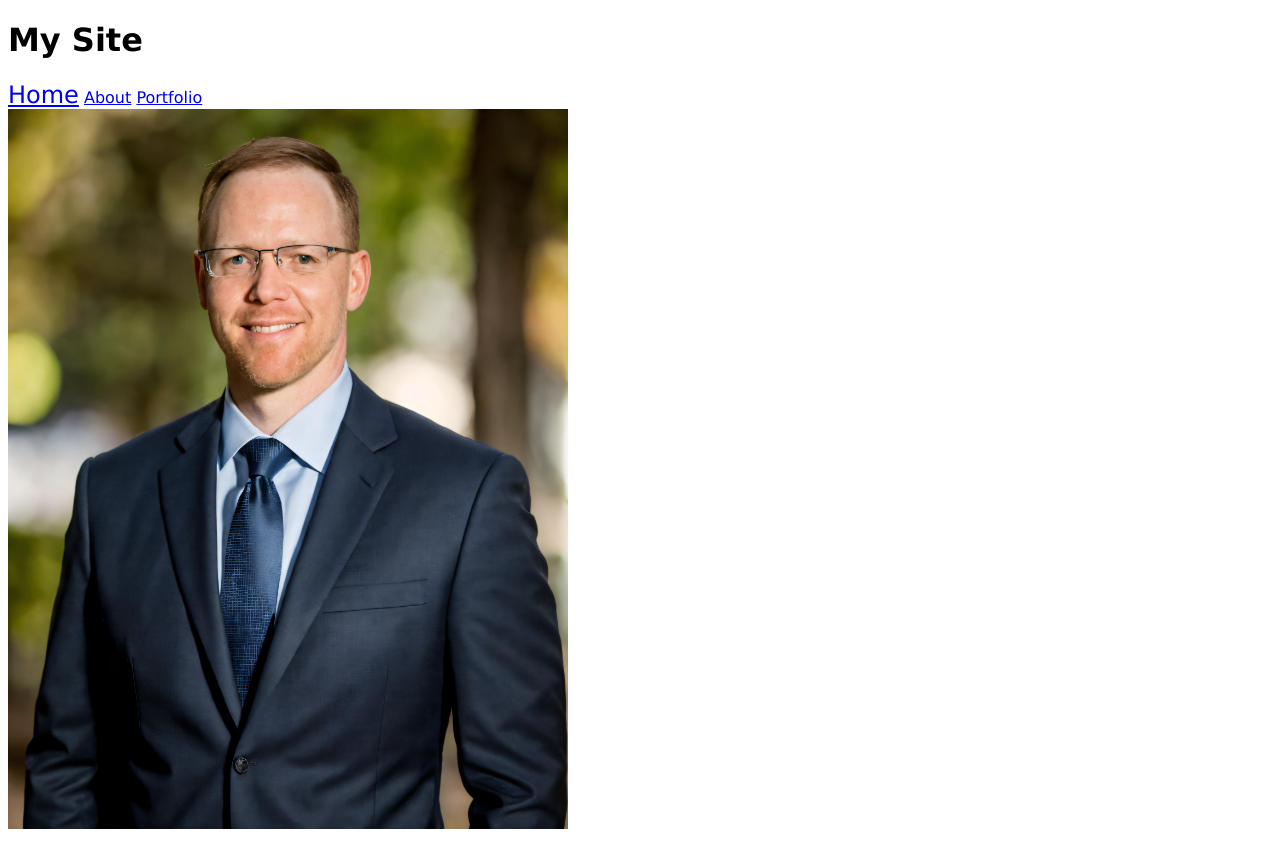
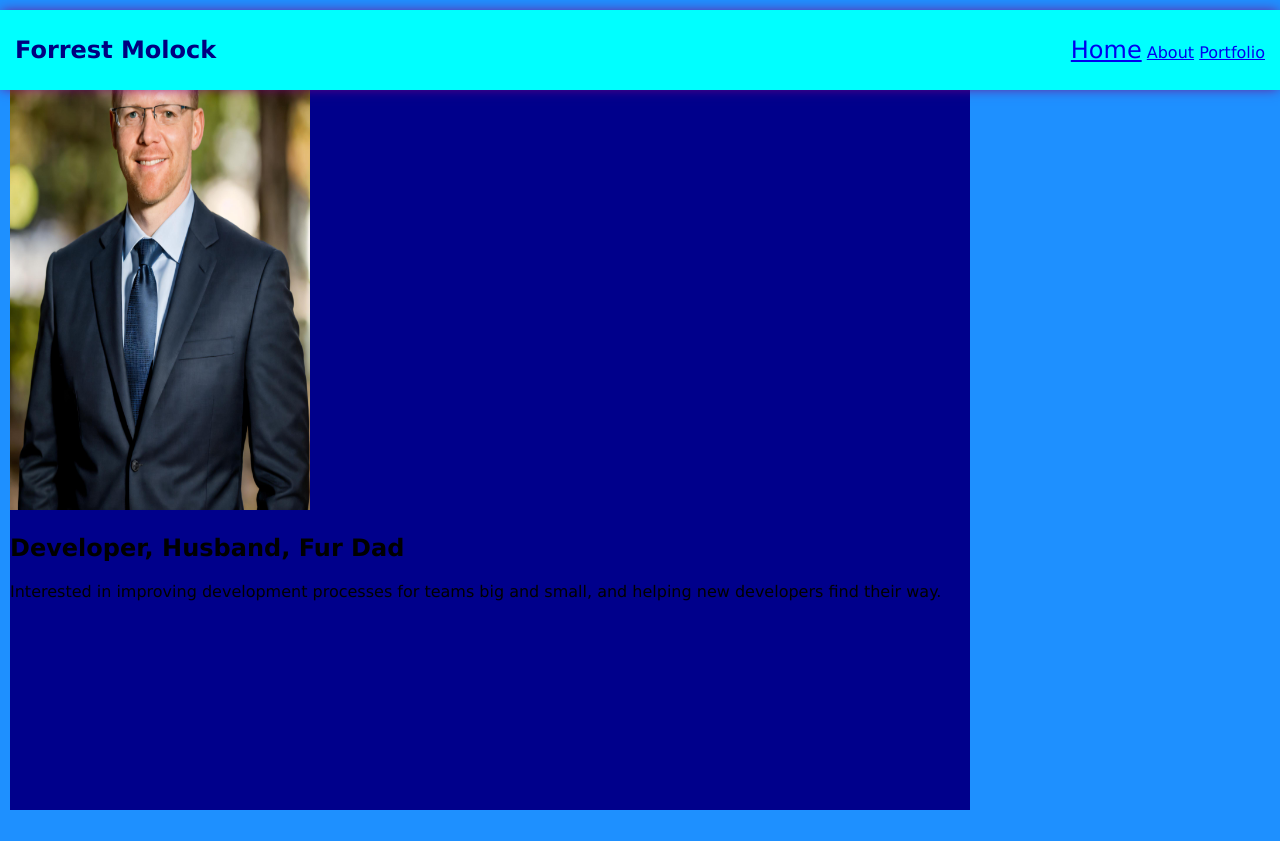
Before and after one commit to Fmolock/my_site2, a plain HTML site: page index.html in a window 1280 px wide. After the commit the page ends 820 px from the top, so only its background shows below. Drawn offline with Linux system fonts and the light colour scheme.

Commit message:
added styling on home

```diff
--- a/index.html
+++ b/index.html
@@ -8,12 +8,20 @@
     <script src="javascript.js"></script>
 </head>
 <body>
-    <h1>My Site</h1>
     <nav>
-        <a href="index.html" class = 'selected'>Home</a>
-        <a href="about.html">About</a>
-        <a href="potfolio.html">Portfolio</a>
+        <div>
+            <h1>Forrest Molock</h1>
+        </div>
+        <div>
+            <a href="index.html" class = 'selected'>Home</a>
+            <a href="about.html">About</a>
+            <a href="potfolio.html">Portfolio</a>
+        </div>
     </nav>
-    <img src="me-in-a-suit.jpeg" alt="me" class = suit>
+    <main>
+        <img src="me-in-a-suit.jpeg" alt="me" class = suit>
+        <h2>Developer, Husband, Fur Dad</h2>
+        <p>Interested in improving development processes for teams big and small, and helping new developers find their way.</p>
+    </main>
 </body>
 </html>
--- a/styles.css
+++ b/styles.css
@@ -1,12 +1,44 @@
+* {
+    box-sizing: border-box;
+}
+
+html {
+    background-color: dodgerblue;
+    font-size: 16px;
+}
+
 body {
     font-family: verdana;
+    background-color: darkblue;
+    box-shadow: 0 0 12px -2 black;
+    height: 100vh;
+    padding: 0;
+    margin: 0 auto;
+    max-width: 960px;
+    display: block;
+    margin: 10px;
+
 }
 
-nav > a.selected {
+nav {
+    box-shadow: 0 0 12px -2px purple;
+    left: 0;
+    right: 0;
+    position: fixed;
+    align-items: center;
+    background-color: cyan;
+    color: navy;
+    justify-content: space-between;
+    display: flex;
+    height: 80px;
+    padding: 15px;
+}
+
+div > a.selected {
     font-size: 1.5rem;
 }
 
-.suit {
-    height: 45rem;
-    width: 35rem;
+main > img {
+    height: 500px;
+    width: 300px;
 }
```
Also changed, not shown: about.html (+8 -4 lines), potfolio.html (+8 -4 lines).
